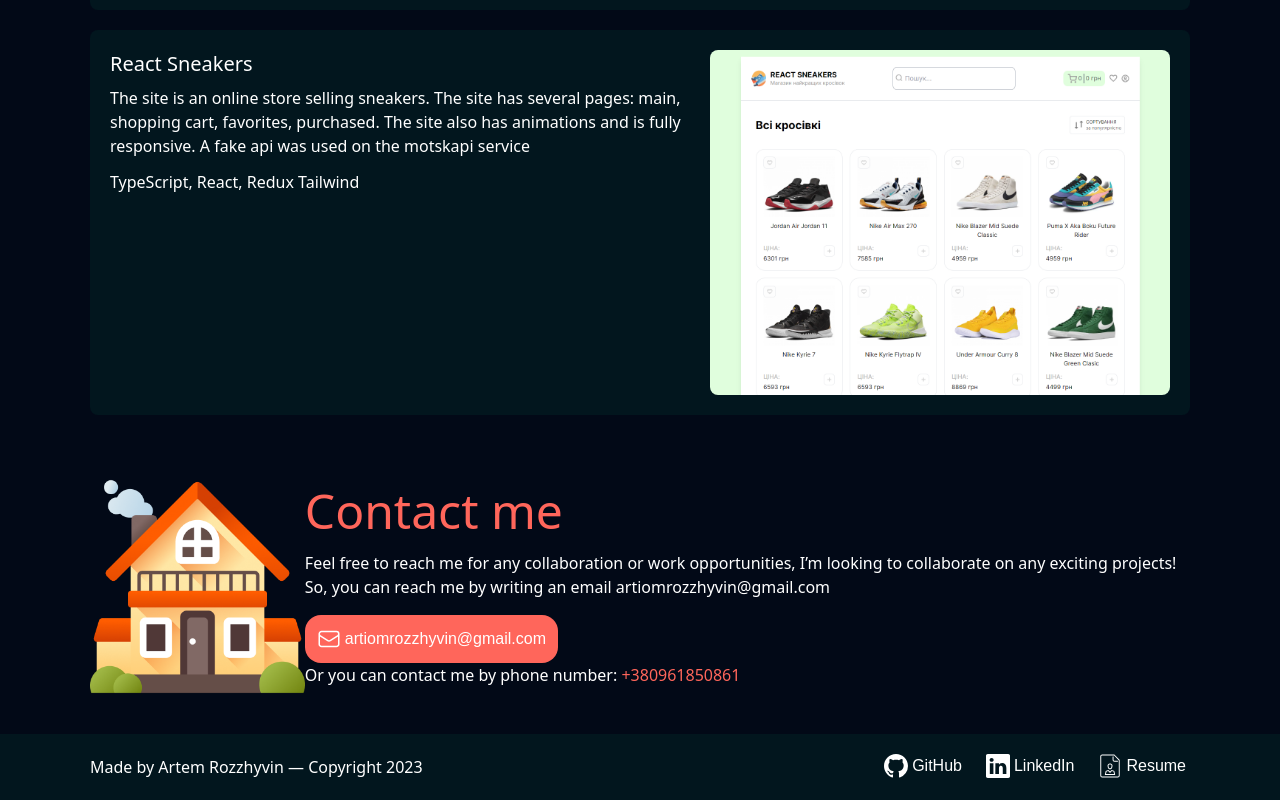
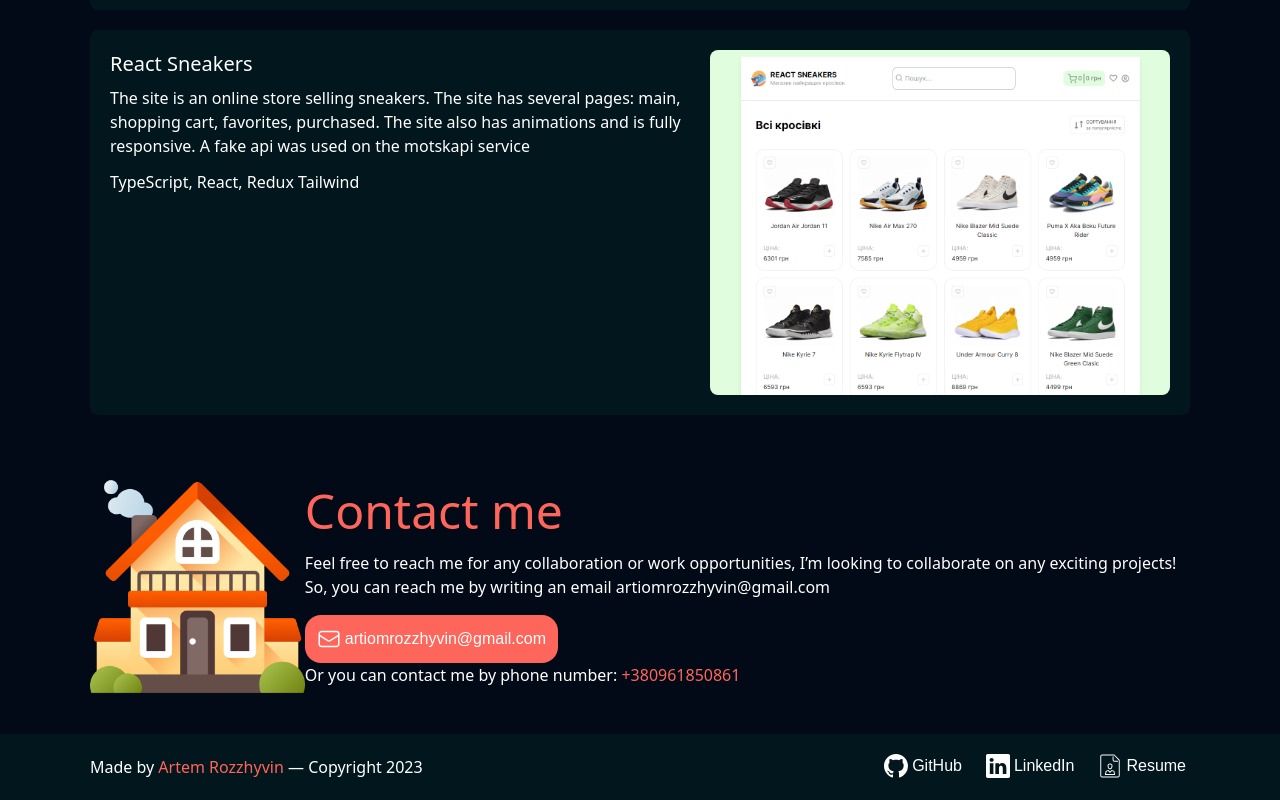
Before and after one commit to ArtemRozzhivin/Portfolio, a React (Create React App) app: page / in a window 1280 px wide. Shown: the part 2011-2811 px from the top of the page. Built offline with nearby package versions, Linux system fonts and the light colour scheme.

Commit message:
adaptive footer

```diff
--- a/src/components/Footer/index.tsx
+++ b/src/components/Footer/index.tsx
@@ -4,9 +4,9 @@
 const Footer: React.FC = () => {
   return (
     <footer className="py-4 bg-header xs:px-4">
-      <div className="max-w-container mx-auto flex justify-between items-center">
+      <div className="max-w-container mx-auto flex flex-col gap-3 md:flex-row justify-between items-center">
         <p>
-          Made by <span className="">Artem Rozzhyvin</span> — Copyright 2023
+          Made by <span className="text-orange">Artem Rozzhyvin</span> — Copyright 2023
         </p>
         <ul className="flex gap-x-4">
           <li>
--- a/src/components/Skills.tsx
+++ b/src/components/Skills.tsx
@@ -13,10 +13,11 @@
   { title: 'GIT', img: 'assets/git.png' },
 ];
 
+
 const Skills: React.FC = () => {
   return (
     <div className="flex items-center gap-10 relative">
-      <div className="absolute h-[300px] w-[300px] top-10 left-0 -z-10 opacity-20 flex-1/3 md:static md:opacity-100 md:h-auto md:w-auto">
+      <div className="absolute h-[300px] w-[300px] top-[10%] left-0 -z-10 opacity-20 flex-1/3 md:static md:opacity-100 md:h-auto md:w-auto">
         <img src="assets/skills.png" alt="Skills" />
       </div>
       <div className='flex-auto'>
```
